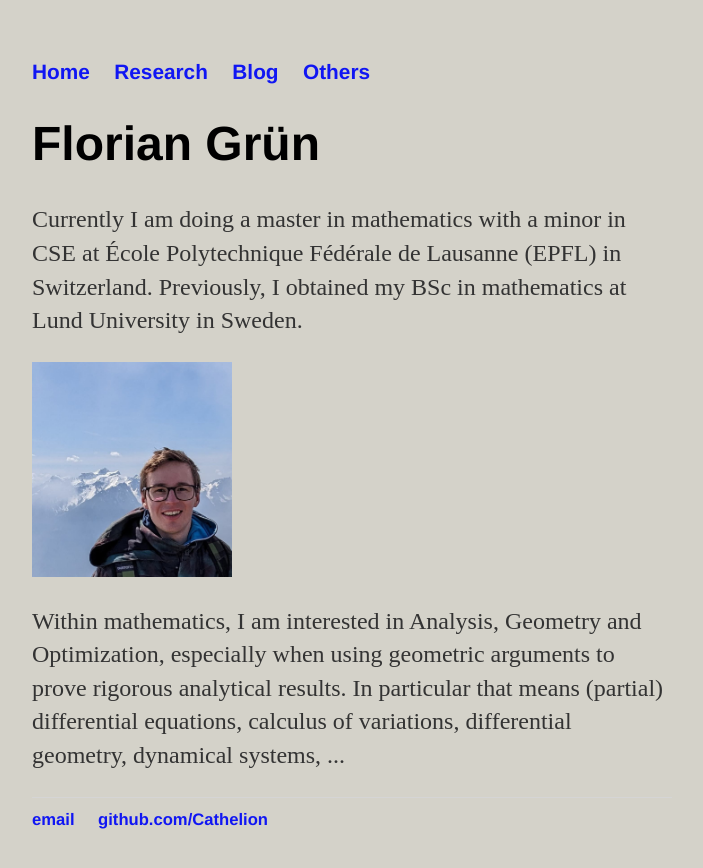
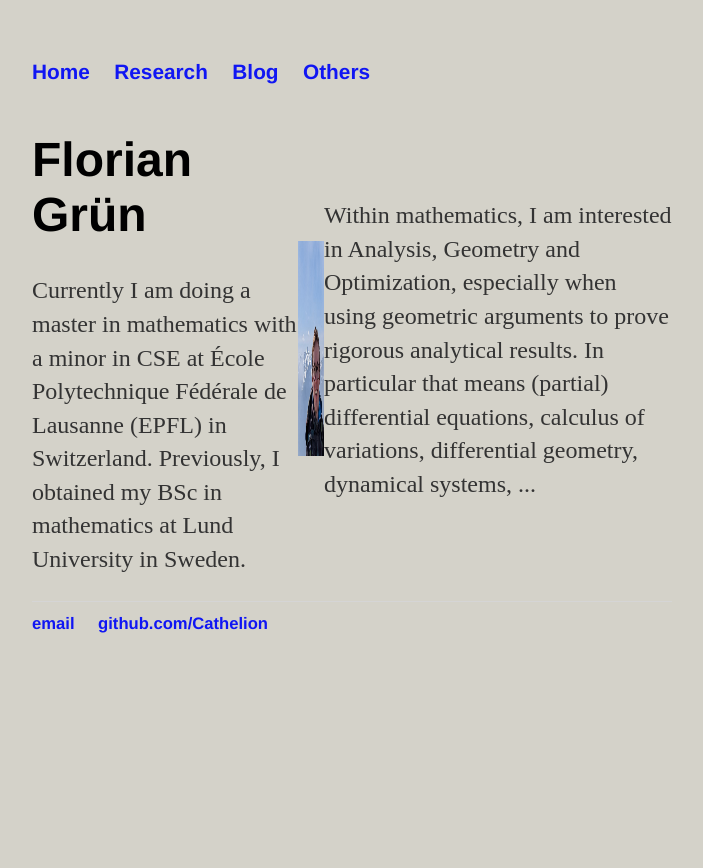
Before and after one commit to Cathelion/Cathelion.github.io, a Jekyll site: the page built from index.html, in a window 1280 px wide. Shown: the top 868 px of the page, without its empty margins (288-991 px from the left). Built offline with Jekyll 4.4.1, drawn with Linux system fonts in a browser that asks for light colours.

Commit message:
Update main.css

```diff
--- a/css/main.css
+++ b/css/main.css
@@ -52,3 +52,21 @@
 li.right{
     text-align: right;
 }
+
+.container {
+        display: flex;
+        align-items: center;
+        justify-content: center
+      }
+      img {
+        max-width: 100%
+      }
+      .image {
+        flex-basis: 70%;
+        order: 2;
+      }
+      .text {
+        color: #CD5C5C;
+        padding-left: 20px;
+        font: italic 10px "Fira Sans", serif;
+      }
```
